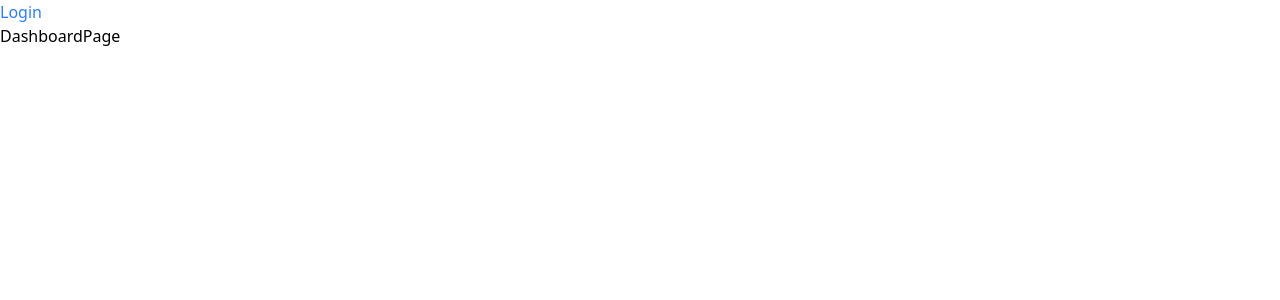
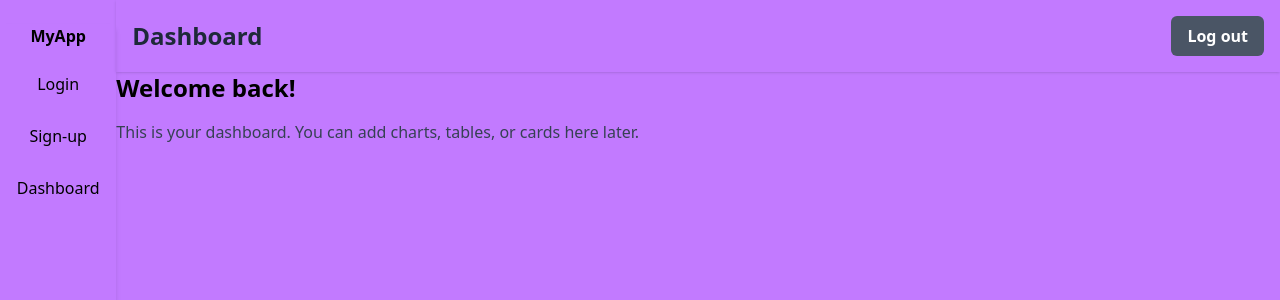
Before and after one commit to VictorSouzaCode/Atomic-Design, a React (Vite) app: page /dashboard in a window 1280 px wide. Shown: the top 300 px of the page. Built offline with nearby package versions, Linux system fonts and the light colour scheme.

Commit message:
dashboard template and page fully created

```diff
--- a/src/components/organisms/Header.tsx
+++ b/src/components/organisms/Header.tsx
@@ -1,7 +1,12 @@
-
+import { Button } from "../atoms"
 
 export const Header = () => {
   return (
-    <div>Header</div>
+    <header className="shadow-sm p-4 flex justify-between items-center">
+      <h1 className="font-semibold text-2xl text-gray-800">Dashboard</h1>
+      <Button label="Log out" size="small" variant="secondary"></Button>
+    </header>
   )
 }
+
+// A simple header (can later include a profile menu, search bar, notifications, etc.).
--- a/src/components/organisms/Sidebar.tsx
+++ b/src/components/organisms/Sidebar.tsx
@@ -1,7 +1,14 @@
-
+import { Link } from "react-router-dom"
 
 export const Sidebar = () => {
   return (
-    <div>Sidebar</div>
+    <aside className="flex flex-col shadow-md w-32 items-center mt-6">
+      <h2 className="font-semibold">MyApp</h2>
+      <nav className="flex flex-col items-center mt-6 gap-y-4 space-y-3">
+        <Link to="/">Login</Link>
+        <Link to="signup">Sign-up</Link>
+        <Link to="dashboard">Dashboard</Link>
+      </nav>
+    </aside>
   )
 }
--- a/src/components/pages/DashboardPage.tsx
+++ b/src/components/pages/DashboardPage.tsx
@@ -1,12 +1,20 @@
-import { Link } from "react-router-dom"
+import { BaseTemplate } from "../templates/BaseTemplate"
+
 
 const DashboardPage = () => {
   return (
-    <div className="gap-4">
-      <Link to="/" className="text-blue-500">Login</Link>
-      <p>DashboardPage</p>
-    </div>
+    <BaseTemplate>
+      <section>
+        <h2 className="text-2xl font-semibold mb-4">Welcome back!</h2>
+          <p className="text-gray-700">
+          This is your dashboard. You can add charts, tables, or cards here later.
+        </p>
+      </section>
+    </BaseTemplate>
   )
 }
 
 export default DashboardPage
+
+// Uses the BaseTemplate, just like LoginPage uses AuthTemplate.
+// The key difference is the layout, not the page content.
--- a/src/components/templates/BaseTemplate.tsx
+++ b/src/components/templates/BaseTemplate.tsx
@@ -1,9 +1,47 @@
 
 
-const BaseTemplate = () => {
+import { Sidebar } from "../organisms"
+import { Header } from "../organisms"
+
+
+type BaseTemplateProps = {
+  children: React.ReactNode
+}
+
+
+export const BaseTemplate = ({
+  children
+
+}:BaseTemplateProps) => {
+
   return (
-    <div>BaseTemplate</div>
+    <div className="bg-purple-400 min-h-screen flex">
+      {/* Sidebar */}
+      <Sidebar/>
+
+      <div className="w-full">
+        {/* Header */}
+        <Header/>
+        <main>{children}</main>
+      </div>
+    </div>
   )
 }
 
-export default BaseTemplate
+// Explanation
+// The Sidebar and Header are reusable Organisms.
+// The children prop represents the page’s actual content.
+// BaseTemplate defines the layout structure for the main
+// part of your app.
+
+// Visual Hierarchy Example
+/* DashboardPage
+ └── BaseTemplate
+      ├── Sidebar
+      ├── Header
+      └── Dashboard Content
+*/
+
+// BaseTemplate can be reused for all logged-in areas (e.g., Dashboard, Settings, Profile).
+// AuthTemplate stays specific to pre-login pages.
+// This separation keeps your UI architecture scalable, modular, and professional.
```
